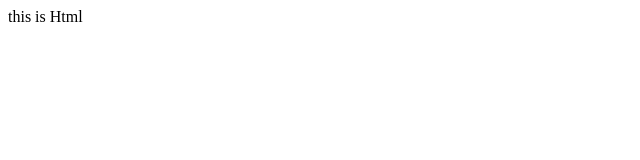
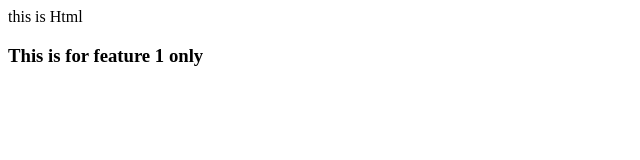
Before and after one commit to skntip/first-repo, a plain HTML site: page index.html in a window 1280 px wide. Shown: the whole page, without its empty margins (0-640 px from the left). Drawn offline with Linux system fonts and the light colour scheme.

Commit message:
feature 1 changed

```diff
--- a/index.html
+++ b/index.html
@@ -1 +1,2 @@
 <p>this is Html</p>
+<h3>This is for feature 1 only</h3>
```
